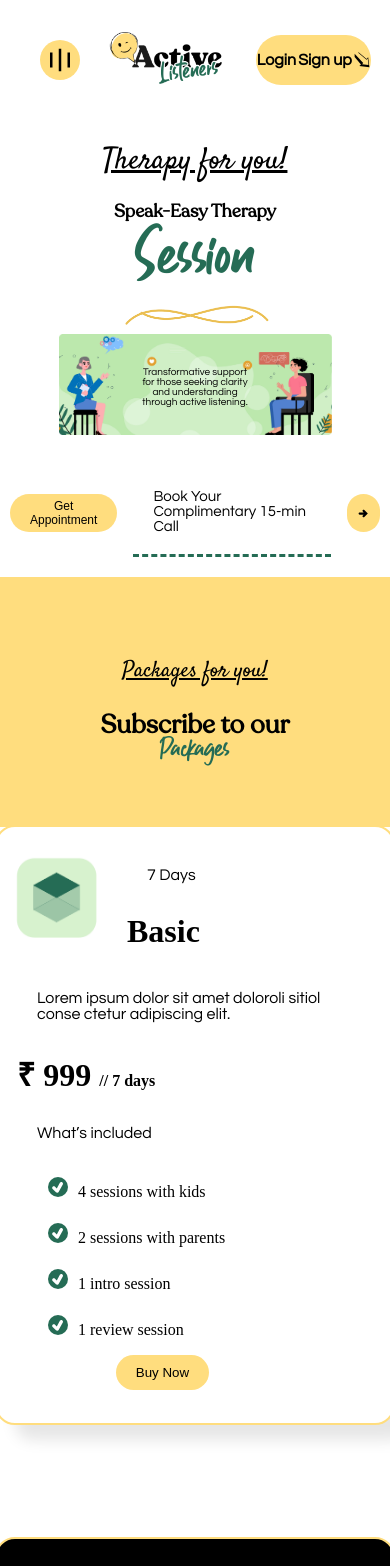
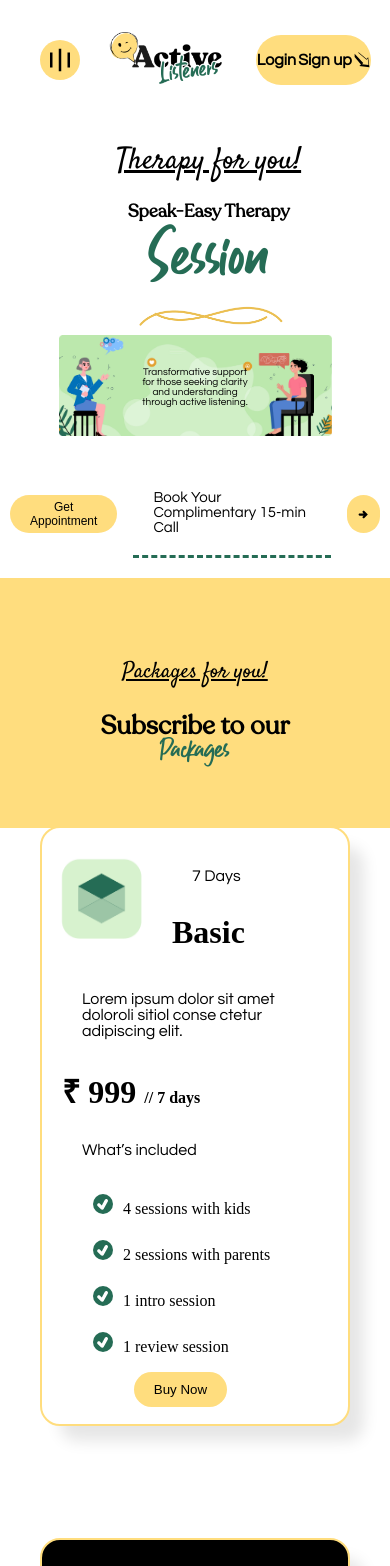
Before and after one commit to Thameem6369538954/Active-Listeners, a React (Create React App) app: page /Teletherapy in a window 390 px wide. Shown: the top 1566 px of the page. Built offline with nearby package versions, Linux system fonts and the light colour scheme.

Commit message:
init commit

```diff
--- a/src/Css/GriefSupport.css
+++ b/src/Css/GriefSupport.css
@@ -356,17 +356,8 @@
   }
 }
 @media screen and (max-width: 600px) {
-  .get-support {
-    background-color: #ffdd7e;
-    border: none;
-    border-radius: 20px;
-    padding: 10px 20px;
-    font-size: 16px;
-    margin: 12px 120px;
-    cursor: pointer;
-  }
   .card-grif {
-    width: 790px;
+    /* width: 790px; */
     height: 190px;
     transition: all 0.2s;
     position: relative;
@@ -376,7 +367,7 @@
     width: 200px;
   }
   .card-inner {
-    width: 86%;
+    width: 95%;
     height: auto;
     margin-left: 6%;
   }
--- a/src/Css/Senses.css
+++ b/src/Css/Senses.css
@@ -54,3 +54,14 @@
     margin: auto;
   }
 }
+@media screen and (max-width: 600px) {
+  .get-support {
+    background-color: #ffdd7e;
+    border: none;
+    border-radius: 20px;
+    padding: 10px 20px;
+    font-size: 16px;
+    margin: 12px 148px;
+    cursor: pointer;
+  }
+}
--- a/src/Css/TeleTherapy.css
+++ b/src/Css/TeleTherapy.css
@@ -147,7 +147,7 @@
 .tele-bottom-box-main {
   display: flex;
   align-items: center;
-  gap: 2rem;
+  gap: 12rem;
   justify-content: space-between;
   margin-left: 10%;
 }
@@ -173,6 +173,22 @@
   border-radius: 20px;
 }
 @media screen and (max-width: 600px) {
+  .card {
+    position: relative;
+    width: 310px;
+    height: 600px;
+    background: white;
+    border: 2px solid #ffdd7e;
+    border-radius: 20px;
+    overflow: hidden;
+    box-shadow: rgba(141, 177, 205, 0.618) 0px 40px 30px -25px;
+    transition: all 0.5s cubic-bezier(0.785, 0.135, 0.15, 0.86);
+    box-shadow: 17px 18px 15px -3px rgba(0, 0, 0, 0.1);
+  }
+  .card:nth-child(2) {
+    background-color: black;
+    height: 660px;
+  }
   .top-baner p {
     font-size: 22px;
   }
--- a/src/Css/Therapycategories.css
+++ b/src/Css/Therapycategories.css
@@ -43,6 +43,11 @@
   text-decoration: underline;
 }
 @media screen and (max-width: 600px) {
+  .therapy-heading span {
+    /* background-color: red; */
+    margin: auto;
+    font-family: "Satisfy", cursive;
+  }
   .therapy-heading h1 {
     font-family: Relo;
     font-weight: 900;
@@ -53,7 +58,7 @@
     flex-direction: column;
     align-items: center;
     justify-content: center;
-    /* margin-left: 21%; */
+    margin-left: 7%;
   }
   .theropy-box-main {
     display: flex;
--- a/src/Pages/Teletherapy.js
+++ b/src/Pages/Teletherapy.js
@@ -124,7 +124,7 @@
               </div>
               <div>
                 <p>7 Days</p>
-                <h1>Basic</h1>
+                <h1>Pro</h1>
               </div>
             </div>
 
```
